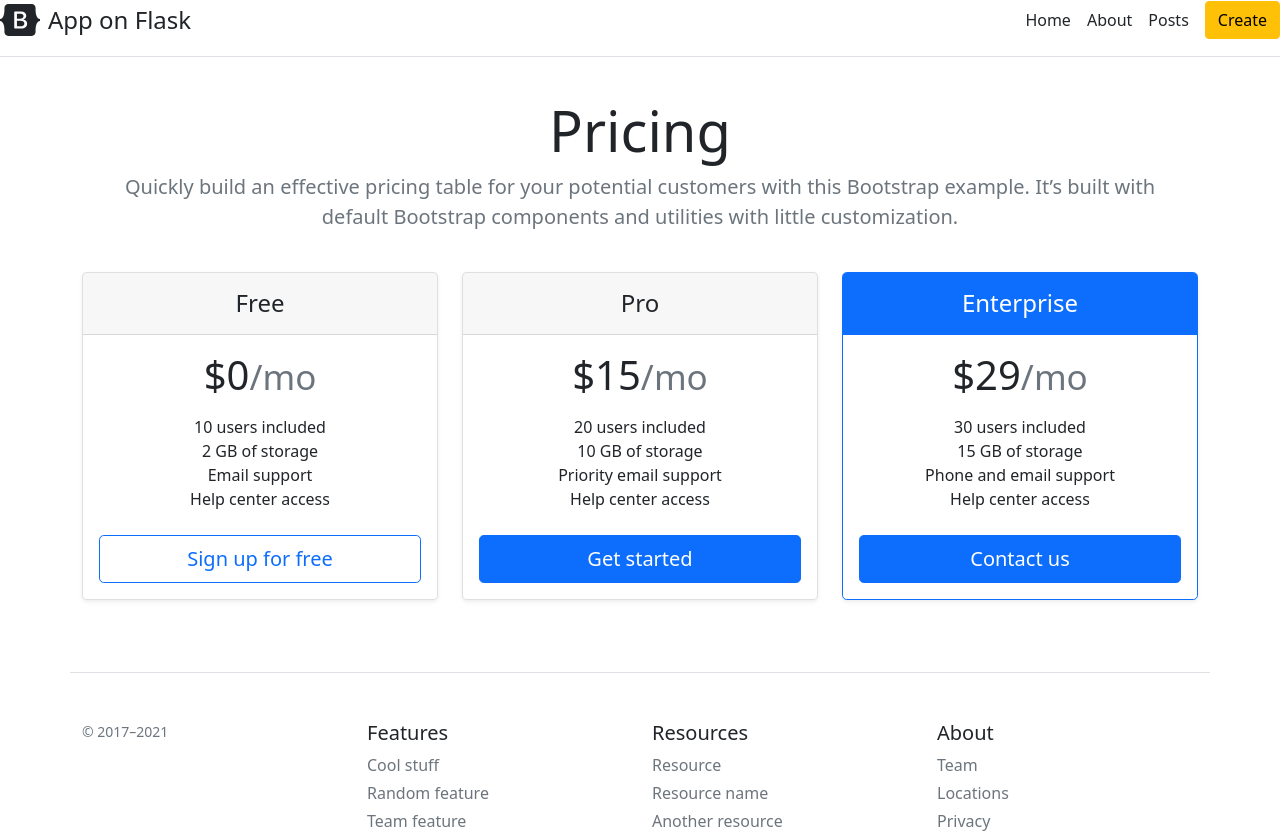
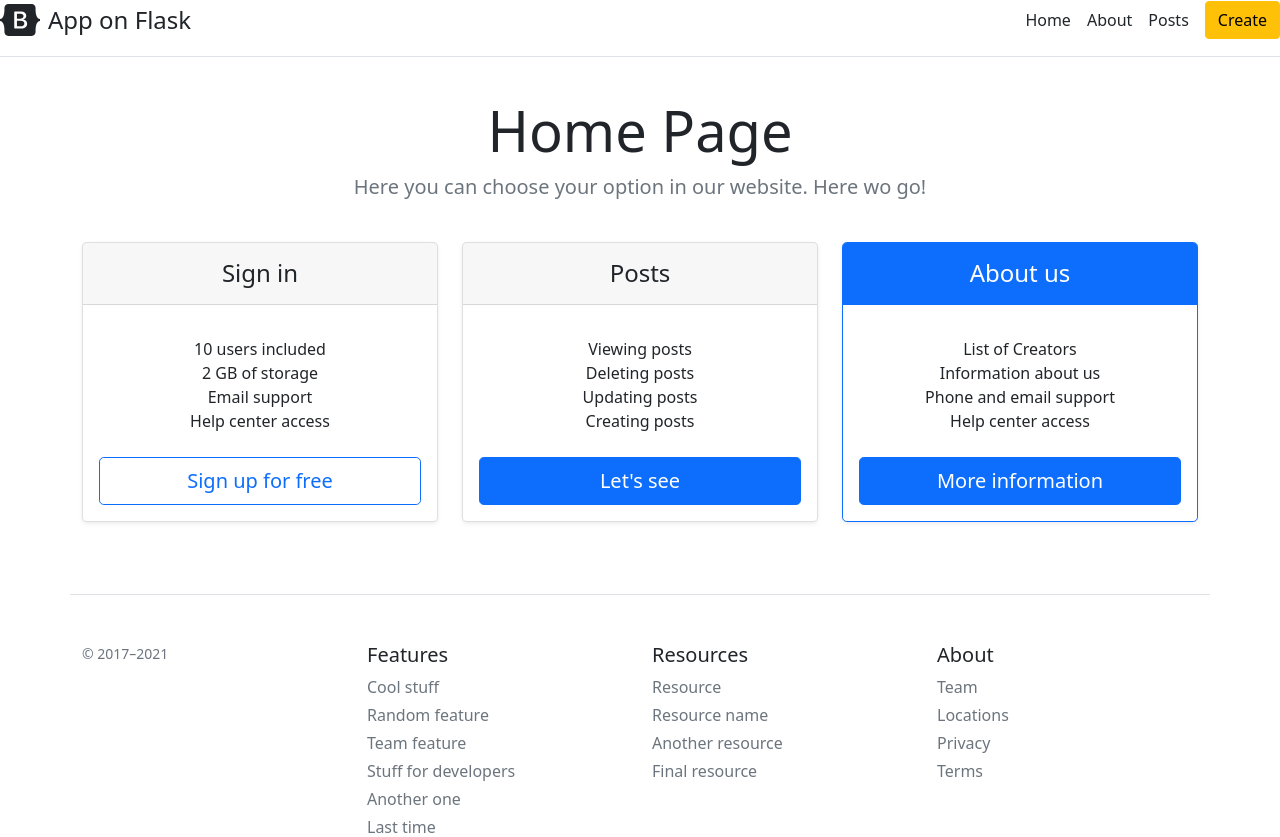
Before and after one commit to vladk1k/flask_project, a Flask app: page / in a window 1280 px wide. Shown: the top 837 px of the page. Run offline with Flask 2, Linux system fonts and the light colour scheme.

Commit message:
flask project

```diff
--- a/app.py
+++ b/app.py
@@ -1,11 +1,15 @@
-from flask import Flask, render_template, url_for, request, redirect
+from flask import Flask, render_template, url_for, request, redirect, flash
 from flask_sqlalchemy import SQLAlchemy
 from datetime import datetime
+from flask_login import LoginManager, UserMixin, login_user, login_required, logout_user
+from werkzeug.security import check_password_hash, generate_password_hash
 
 app = Flask(__name__)
+app.secret_key = 'some secret_salt2281234'
 app.config['SQLALCHEMY_DATABASE_URI'] = 'sqlite:///blog.db'
 app.config['SQLALCHEMY_TRACK_MODIFICATIONS'] = False
 db = SQLAlchemy(app)
+manager = LoginManager(app)
 
 
 class Article(db.Model):
@@ -19,11 +23,27 @@ class Article(db.Model):
         return '<Article %r>' % self.id
 
 
+class User(db.Model, UserMixin):
+    id = db.Column(db.Integer, primary_key=True)
+    login = db.Column(db.String(100), nullable=False, unique=True)
+    password = db.Column(db.String(200), nullable=False)
+
+
+@manager.user_loader
+def load_user(user_id):
+    return User.query.get(user_id)
+
 
 @app.route('/')
 @app.route('/home')
 def index():
     return render_template("index.html")
+
+
+@app.route('/about')
+def about():
+    return render_template("about.html")
+
 
 @app.route('/posts')
 def posts():
@@ -32,6 +52,7 @@ def posts():
 
 
 @app.route('/posts/<int:id>')
+@login_required
 def posts_detail(id):
     article = Article.query.get(id)
     return render_template("post_detail.html", article=article)
@@ -39,6 +60,7 @@ def posts_detail(id):
 
 
 @app.route('/posts/<int:id>/delete')
+@login_required
 def posts_delete(id):
     article = Article.query.get_or_404(id)
     try:
@@ -50,6 +72,7 @@ def posts_delete(id):
 
 
 @app.route('/posts/<int:id>/update', methods=['POST', 'GET'])
+@login_required
 def post_update(id):
     article = Article.query.get(id)
     if request.method == "POST":
@@ -67,6 +90,7 @@ def post_update(id):
 
 
 @app.route('/create_article', methods=['POST', 'GET'])
+@login_required
 def create_article():
     if request.method == "POST":
         title = request.form['title']
@@ -85,5 +109,63 @@ def create_article():
         return render_template("create_article.html")
 
 
+@app.route("/login", methods=['GET', 'POST'])
+def login_page():
+    login = request.form.get('login')
+    password = request.form.get('password')
+
+    if login and password:
+        user = User.query.filter_by(login=login).first()
+
+        if user and check_password_hash(user.password, password):
+            login_user(user)
+
+            #next_page = request.args.get('next')
+
+            return redirect('/')
+        else:
+            flash('Логин или пароль введены неверно')
+    else:
+        flash('Поля должны быть заполнены')
+    return render_template('login.html')
+
+
+@app.route("/register", methods=['GET', 'POST'])
+def register():
+    login = request.form.get('login')
+    password = request.form.get('password')
+    password2 = request.form.get('password2')
+
+    if request.method == 'POST':
+        if not (login or password or password2):
+            flash('Please, fill all fields')
+        elif password != password2:
+            flash('Passwords are not equal!')
+        else:
+            hash_pwd = generate_password_hash(password)
+            new_user = User(login=login, password=hash_pwd)
+            db.session.add(new_user)
+            db.session.commit()
+
+            return redirect(url_for('login_page'))
+
+    return render_template('register.html')
+
+
+@app.route("/logout", methods=['GET', 'POST'])
+@login_required
+def logout():
+    logout_user()
+    return redirect(url_for('posts'))
+
+
+@app.after_request
+def redirect_to_signin(response):
+    if response.status_code == 401:
+        return redirect(url_for('login_page') + '?next' + request.url)
+
+    return response
+
+
 if __name__ == '__main__':
     app.run(debug=True)
--- a/requirements.txt
+++ b/requirements.txt
@@ -1,5 +1,6 @@
 click==8.1.2
 Flask==2.1.1
+Flask-Login==0.6.0
 Flask-SQLAlchemy==2.5.1
 greenlet==1.1.2
 gunicorn==20.1.0
--- a/templates/index.html
+++ b/templates/index.html
@@ -7,58 +7,55 @@
 {% block content %}
     <div class="container">
         <div class="pricing-header p-3 pb-md-4 mx-auto text-center">
-              <h1 class="display-4 fw-normal">Pricing</h1>
-              <p class="fs-5 text-muted">Quickly build an effective pricing table for your potential customers with this Bootstrap example. It’s built with default Bootstrap components and utilities with little customization.</p>
+              <h1 class="display-4 fw-normal">Home Page</h1>
+              <p class="fs-5 text-muted">Here you can choose your option in our website. Here wo go!</p>
             </div>
         <div class="row row-cols-1 row-cols-md-3 mb-3 text-center">
           <div class="col">
             <div class="card mb-4 rounded-3 shadow-sm">
               <div class="card-header py-3">
-                <h4 class="my-0 fw-normal">Free</h4>
+                <h4 class="my-0 fw-normal">Sign in</h4>
               </div>
               <div class="card-body">
-                <h1 class="card-title pricing-card-title">$0<small class="text-muted fw-light">/mo</small></h1>
                 <ul class="list-unstyled mt-3 mb-4">
                   <li>10 users included</li>
                   <li>2 GB of storage</li>
                   <li>Email support</li>
                   <li>Help center access</li>
                 </ul>
-                <button type="button" class="w-100 btn btn-lg btn-outline-primary">Sign up for free</button>
+                <a href="/register" class="w-100 btn btn-lg btn-outline-primary">Sign up for free</a>
               </div>
             </div>
           </div>
           <div class="col">
             <div class="card mb-4 rounded-3 shadow-sm">
               <div class="card-header py-3">
-                <h4 class="my-0 fw-normal">Pro</h4>
+                <h4 class="my-0 fw-normal">Posts</h4>
               </div>
               <div class="card-body">
-                <h1 class="card-title pricing-card-title">$15<small class="text-muted fw-light">/mo</small></h1>
                 <ul class="list-unstyled mt-3 mb-4">
-                  <li>20 users included</li>
-                  <li>10 GB of storage</li>
-                  <li>Priority email support</li>
-                  <li>Help center access</li>
+                  <li>Viewing posts</li>
+                  <li>Deleting posts</li>
+                  <li>Updating posts</li>
+                  <li>Creating posts</li>
                 </ul>
-                <button type="button" class="w-100 btn btn-lg btn-primary">Get started</button>
+                <a href="/posts" class="w-100 btn btn-lg btn-primary">Let's see</a>
               </div>
             </div>
           </div>
           <div class="col">
             <div class="card mb-4 rounded-3 shadow-sm border-primary">
               <div class="card-header py-3 text-white bg-primary border-primary">
-                <h4 class="my-0 fw-normal">Enterprise</h4>
+                <h4 class="my-0 fw-normal">About us</h4>
               </div>
               <div class="card-body">
-                <h1 class="card-title pricing-card-title">$29<small class="text-muted fw-light">/mo</small></h1>
                 <ul class="list-unstyled mt-3 mb-4">
-                  <li>30 users included</li>
-                  <li>15 GB of storage</li>
+                  <li>List of Creators</li>
+                  <li>Information about us</li>
                   <li>Phone and email support</li>
                   <li>Help center access</li>
                 </ul>
-                <button type="button" class="w-100 btn btn-lg btn-primary">Contact us</button>
+                <a href="/about" class="w-100 btn btn-lg btn-primary">More information</a>
               </div>
             </div>
           </div>
```
Also changed, not shown: templates/login.html (added, +37 -0 lines), templates/register.html (added, +41 -0 lines), blog.db.
